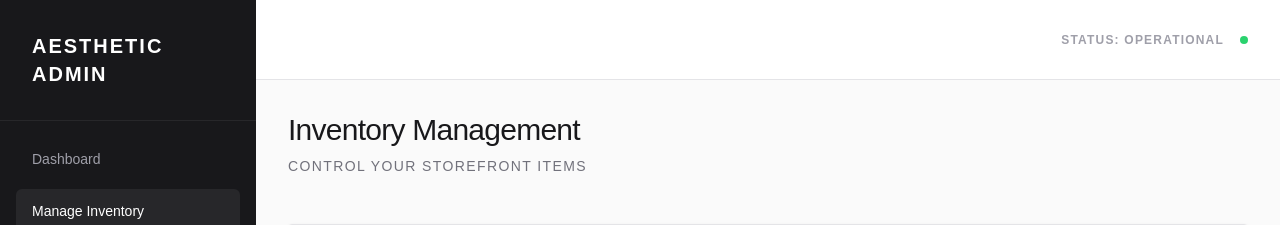
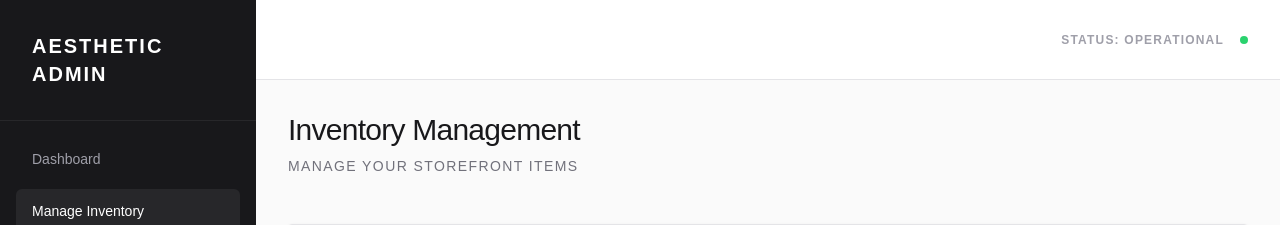
Before and after one commit to Bharath-serman/E_Commerce_Site, a Next.js app: page /admin/products in a window 1280 px wide. Shown: the top 225 px of the page. Built offline with nearby package versions, Linux system fonts and the light colour scheme; no server answers; the database is empty; a web font is replaced by a local one.

Commit message:
Updated admin page

```diff
--- a/app/admin/products/page.tsx
+++ b/app/admin/products/page.tsx
@@ -14,7 +14,7 @@ export default function ManageProducts() {
   const [productToDelete, setProductToDelete] = useState<string | null>(null);
   const [isDeleting, setIsDeleting] = useState(false);
 
-  const [status, setStatus] = useState<{isOpen: boolean, type: 'success' | 'error', title: string, message: string}>({
+  const [status, setStatus] = useState<{ isOpen: boolean, type: 'success' | 'error', title: string, message: string }>({
     isOpen: false,
     type: 'success',
     title: '',
@@ -143,7 +143,7 @@ export default function ManageProducts() {
       <div className="flex justify-between items-end">
         <div>
           <h1 className="text-3xl font-playfair font-medium text-zinc-900 tracking-tight">Inventory Management</h1>
-          <p className="text-zinc-500 mt-2 text-sm font-light uppercase tracking-widest">CONTROL YOUR STOREFRONT ITEMS</p>
+          <p className="text-zinc-500 mt-2 text-sm font-light uppercase tracking-widest">MANAGE YOUR STOREFRONT ITEMS</p>
         </div>
       </div>
 
@@ -160,7 +160,7 @@ export default function ManageProducts() {
                 required
                 type="text"
                 value={formData.name}
-                onChange={(e) => setFormData({...formData, name: e.target.value})}
+                onChange={(e) => setFormData({ ...formData, name: e.target.value })}
                 className="w-full border border-zinc-200 p-3 text-sm focus:border-black outline-none transition-all rounded-sm bg-zinc-50"
                 placeholder="e.g. Classic Silk Scarf"
               />
@@ -172,7 +172,7 @@ export default function ManageProducts() {
                 type="number"
                 step="0.01"
                 value={formData.price}
-                onChange={(e) => setFormData({...formData, price: e.target.value})}
+                onChange={(e) => setFormData({ ...formData, price: e.target.value })}
                 className="w-full border border-zinc-200 p-3 text-sm focus:border-black outline-none transition-all rounded-sm bg-zinc-50"
                 placeholder="0.00"
               />
@@ -183,7 +183,7 @@ export default function ManageProducts() {
                 required
                 type="text"
                 value={formData.image}
-                onChange={(e) => setFormData({...formData, image: e.target.value})}
+                onChange={(e) => setFormData({ ...formData, image: e.target.value })}
                 className="w-full border border-zinc-200 p-3 text-sm focus:border-black outline-none transition-all rounded-sm bg-zinc-50"
                 placeholder="https://images.unsplash.com/..."
               />
@@ -195,7 +195,7 @@ export default function ManageProducts() {
               <textarea
                 required
                 value={formData.description}
-                onChange={(e) => setFormData({...formData, description: e.target.value})}
+                onChange={(e) => setFormData({ ...formData, description: e.target.value })}
                 className="w-full border border-zinc-200 p-3 text-sm focus:border-black outline-none transition-all rounded-sm bg-zinc-50 h-32 resize-none"
                 placeholder="Enter a premium description..."
               />
@@ -205,7 +205,7 @@ export default function ManageProducts() {
               <input
                 type="text"
                 value={formData.details}
-                onChange={(e) => setFormData({...formData, details: e.target.value})}
+                onChange={(e) => setFormData({ ...formData, details: e.target.value })}
                 className="w-full border border-zinc-200 p-3 text-sm focus:border-black outline-none transition-all rounded-sm bg-zinc-50"
                 placeholder="100% Silk, Hand-wash only, Made in Italy"
               />
```
